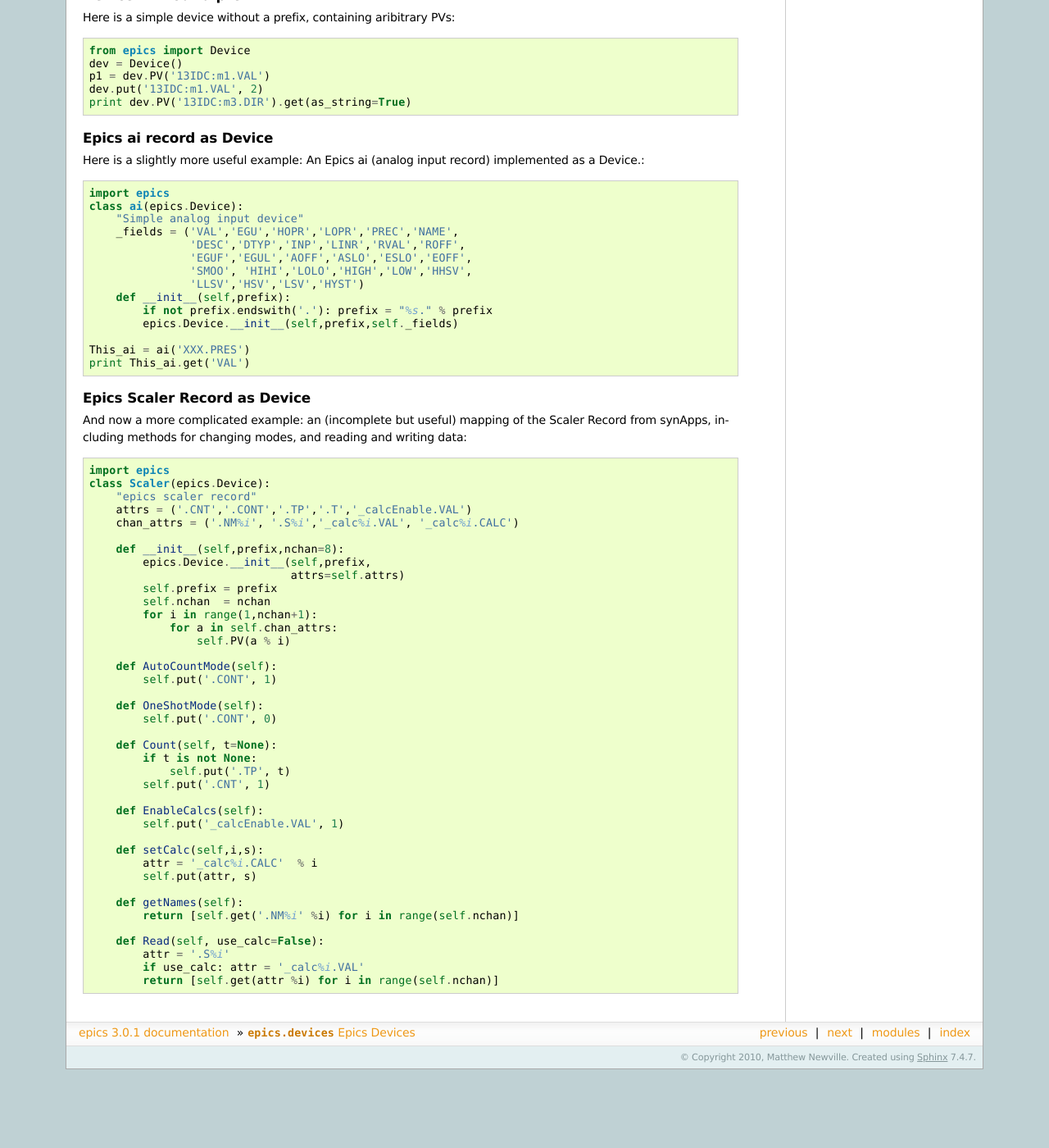
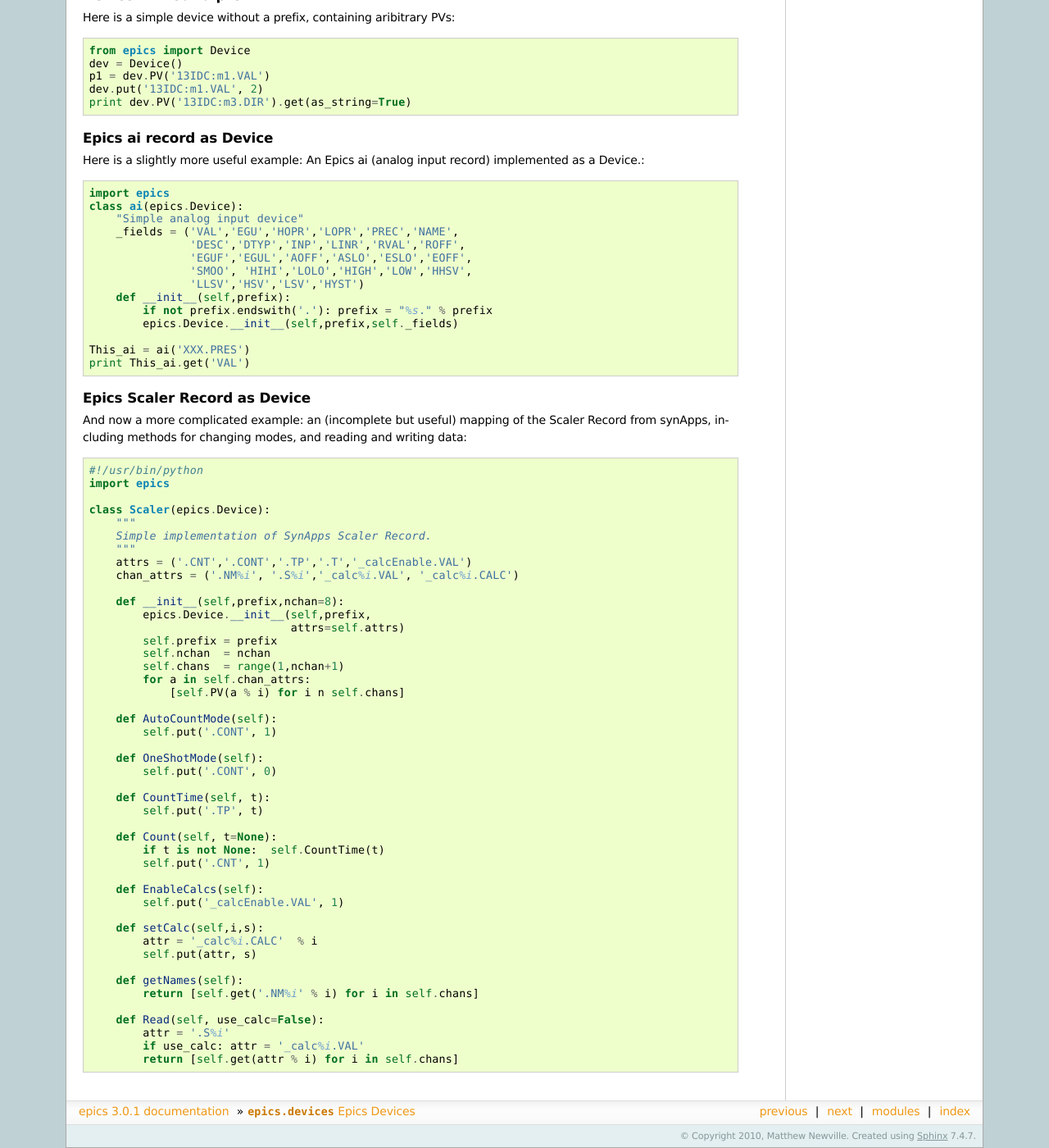
Before and after one commit to pyepics/pyepics, a Sphinx documentation site: the page built from doc/devices.rst, in a window 1280 px wide and 1400 px high, scrolled down 1237 px. Shown: the whole window at 82% size. Built offline with Sphinx 7.4.7, drawn with Linux system fonts in a browser that asks for light colours; formulas are drawn with MathJax 3; before the commit the page ends 2541 px from its top, so only the background shows below that.

Commit message:
git-svn-id: http://millenia.cars.aps.anl.gov/svn/pyepics3@102 ac7fc886-e22a-4fb8-a9e7-517b44086b78

```diff
--- a/doc/devices.rst
+++ b/doc/devices.rst
@@ -120,9 +120,13 @@ And now a more complicated example: an (incomplete but useful) mapping of
 the Scaler Record from synApps, including methods for changing modes,
 and reading and writing data::
 
+    #!/usr/bin/python
     import epics
+
     class Scaler(epics.Device):
-        "epics scaler record"
+        """
+        Simple implementation of SynApps Scaler Record.
+        """
         attrs = ('.CNT','.CONT','.TP','.T','_calcEnable.VAL')
         chan_attrs = ('.NM%i', '.S%i','_calc%i.VAL', '_calc%i.CALC')
 
@@ -131,9 +135,9 @@ and reading and writing data::
                                   attrs=self.attrs)
             self.prefix = prefix
             self.nchan  = nchan
-            for i in range(1,nchan+1):
-                for a in self.chan_attrs:
-                    self.PV(a % i)
+            self.chans  = range(1,nchan+1)
+            for a in self.chan_attrs:
+                [self.PV(a % i) for i n self.chans]
 
         def AutoCountMode(self):
             self.put('.CONT', 1)
@@ -141,9 +145,11 @@ and reading and writing data::
         def OneShotMode(self):
             self.put('.CONT', 0)
 
+        def CountTime(self, t):
+            self.put('.TP', t)
+
         def Count(self, t=None):
-            if t is not None:
-                self.put('.TP', t)
+            if t is not None:  self.CountTime(t)
             self.put('.CNT', 1)
 
         def EnableCalcs(self):
@@ -154,9 +160,9 @@ and reading and writing data::
             self.put(attr, s)
 
         def getNames(self):
-            return [self.get('.NM%i' %i) for i in range(self.nchan)]
+            return [self.get('.NM%i' % i) for i in self.chans]
 
         def Read(self, use_calc=False):
             attr = '.S%i'
             if use_calc: attr = '_calc%i.VAL'
-            return [self.get(attr %i) for i in range(self.nchan)]
+            return [self.get(attr % i) for i in self.chans]
```
Also changed, not shown: 1 other file.
